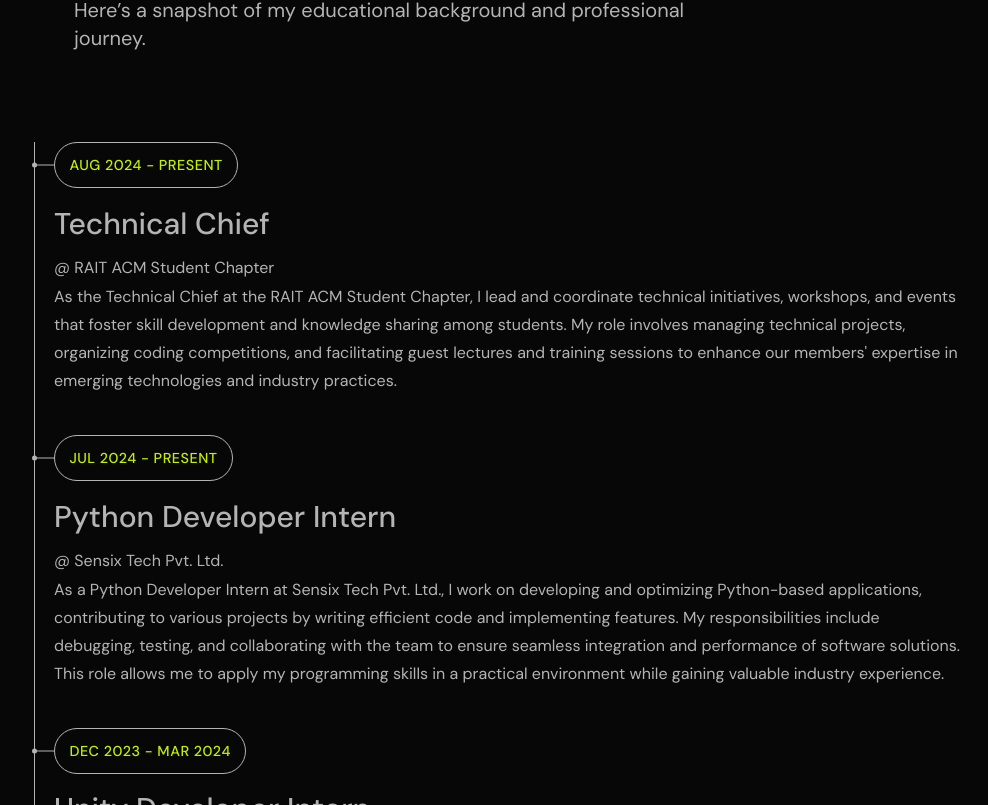
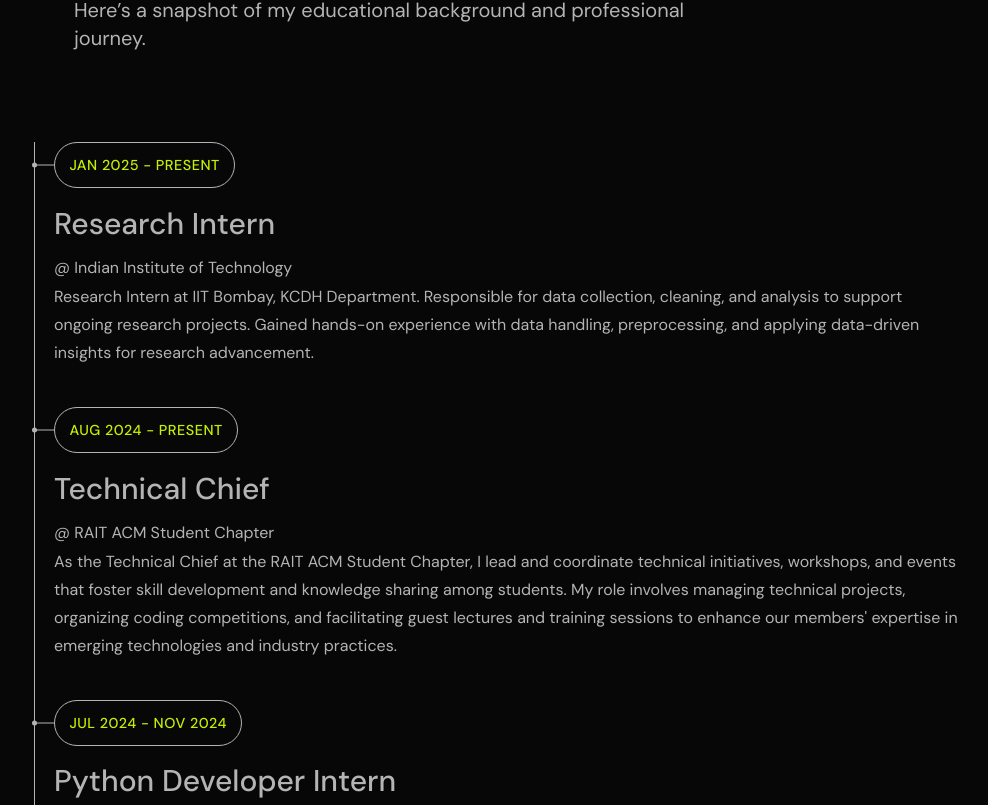
Before and after one commit to Gaurav41439/Portfolio, a React (Vite) app in the folder wize/: page /about in a window 1280 px wide. Shown: the part 1595-2400 px from the top of the page, without its empty margins (48-1036 px from the left). Built offline with nearby package versions, Linux system fonts and the light colour scheme.

Commit message:
update resume

```diff
--- a/wize/src/components/sections/resume.jsx
+++ b/wize/src/components/sections/resume.jsx
@@ -16,8 +16,9 @@ const Resume = () => {
                     <div className="row">
                         <div className="col-xl-10">
                             <div className="resume-wrapper wow fadeInUp delay-0-2s">
+                            <Card year={"Jan 2025 - Present"} title={"@ Indian Institute of Technology"} institution={"Research Intern"} description={"Research Intern at IIT Bombay, KCDH Department. Responsible for data collection, cleaning, and analysis to support ongoing research projects. Gained hands-on experience with data handling, preprocessing, and applying data-driven insights for research advancement."} />
                             <Card year={"Aug 2024 - Present"} title={"@ RAIT ACM Student Chapter"} institution={"Technical Chief"} description={"As the Technical Chief at the RAIT ACM Student Chapter, I lead and coordinate technical initiatives, workshops, and events that foster skill development and knowledge sharing among students. My role involves managing technical projects, organizing coding competitions, and facilitating guest lectures and training sessions to enhance our members' expertise in emerging technologies and industry practices."} />
-                                <Card year={"Jul 2024 - Present"} title={"@ Sensix Tech Pvt. Ltd."} institution={"Python Developer Intern"} description={"As a Python Developer Intern at Sensix Tech Pvt. Ltd., I work on developing and optimizing Python-based applications, contributing to various projects by writing efficient code and implementing features. My responsibilities include debugging, testing, and collaborating with the team to ensure seamless integration and performance of software solutions. This role allows me to apply my programming skills in a practical environment while gaining valuable industry experience."} />
+                                <Card year={"Jul 2024 - Nov 2024"} title={"@ Sensix Tech Pvt. Ltd."} institution={"Python Developer Intern"} description={"As a Python Developer Intern at Sensix Tech Pvt. Ltd., I worked on developing and optimizing Python-based applications, contributing to various projects by writing efficient code and implementing features. My responsibilities included debugging, testing, and collaborating with the team to ensure seamless integration and performance of software solutions. This role allowed me to apply my programming skills in a practical environment while gaining valuable industry experience."} />
                                 <Card year={"Dec 2023  - Mar 2024"} title={"@ RAIT AR/VR Lab"} institution={"Unity Developer Intern"} description={"As a Unity Developer Intern at RAIT AR/VR Lab, I work on designing and developing immersive applications and experiences using Unity. My role involves creating interactive environments, implementing VR/AR functionalities, and optimizing performance to ensure smooth user experiences. This position enables me to apply my knowledge in game development and virtual reality while collaborating with a team of professionals in the field."} />
                                 <Card year={"2022 - Present"} title={"@ Ramrao Adik Institute of Technology"} institution={"IT Undergrad"} description={"As an IT Undergrad at Ramrao Adik Institute of Technology, I am pursuing a Bachelor of Engineering in Information Technology. My coursework and projects provide me with a strong foundation in software development, computer systems, and emerging technologies. This academic experience complements my hands-on work in various technical roles, allowing me to apply theoretical knowledge to real-world challenges."} />
                             </div>
```
Also changed, not shown: wize/src/components/sections/firebase.txt.
